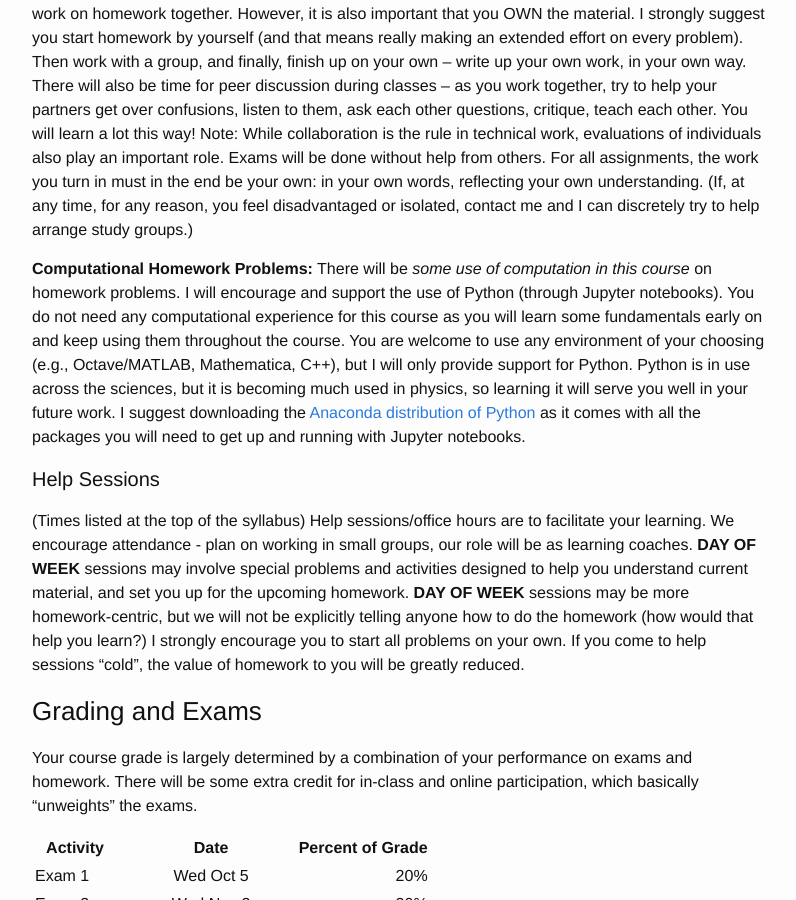
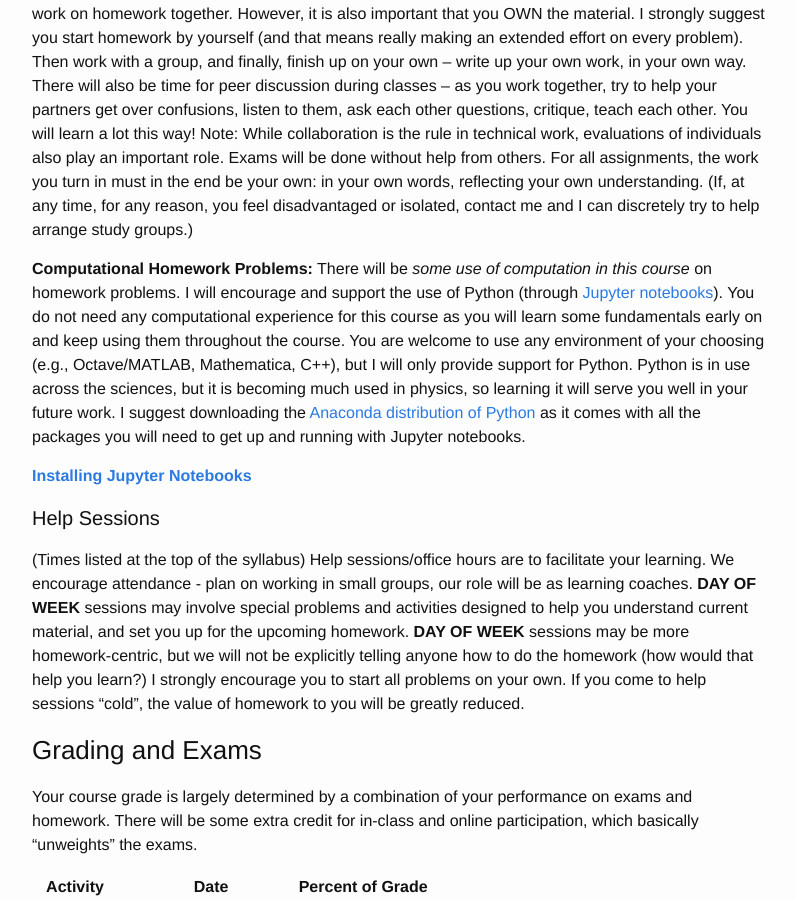
Before and after one commit to dannycab/phy481msu, a Jekyll site: the page built from index.md, in a window 1280 px wide and 900 px high, scrolled down 1710 px. Shown: the whole window, without its empty margins (238-1034 px from the left). Built offline with Jekyll 4.4.1, drawn with Linux system fonts in a browser that asks for light colours.

Commit message:
added information about downloading jupyter notebook

```diff
--- a/index.md
+++ b/index.md
@@ -105,12 +105,12 @@ be your own: in your own words, reflecting your own understanding. (If,
 at any time, for any reason, you feel disadvantaged or isolated, contact
 me and I can discretely try to help arrange study groups.)
 
-**Computational Homework Problems:** There will be *some use of computation in this course* on homework problems. I will encourage and support the use of Python (through Jupyter notebooks). You do not need any computational experience for this course as you will learn some fundamentals early on and keep using them throughout the course. You are welcome to use any environment of your choosing (e.g., Octave/MATLAB, Mathematica, C++), but I will only
-provide support for Python. Python is in use across the sciences, but it
-is becoming much used in physics, so learning it will serve you well in
+**Computational Homework Problems:** There will be *some use of computation in this course* on homework problems. I will encourage and support the use of Python (through [Jupyter notebooks](http://jupyter.org/)). You do not need any computational experience for this course as you will learn some fundamentals early on and keep using them throughout the course. You are welcome to use any environment of your choosing (e.g., Octave/MATLAB, Mathematica, C++), but I will only provide support for Python. Python is in use across the sciences, but it is becoming much used in physics, so learning it will serve you well in
 your future work. I suggest downloading the [Anaconda distribution of
 Python](https://www.continuum.io/) as it comes with all the packages you
 will need to get up and running with Jupyter notebooks.
+
+**[Installing Jupyter Notebooks](http://jupyter.readthedocs.io/en/latest/install.html)**
 
 #### Help Sessions
 
```
